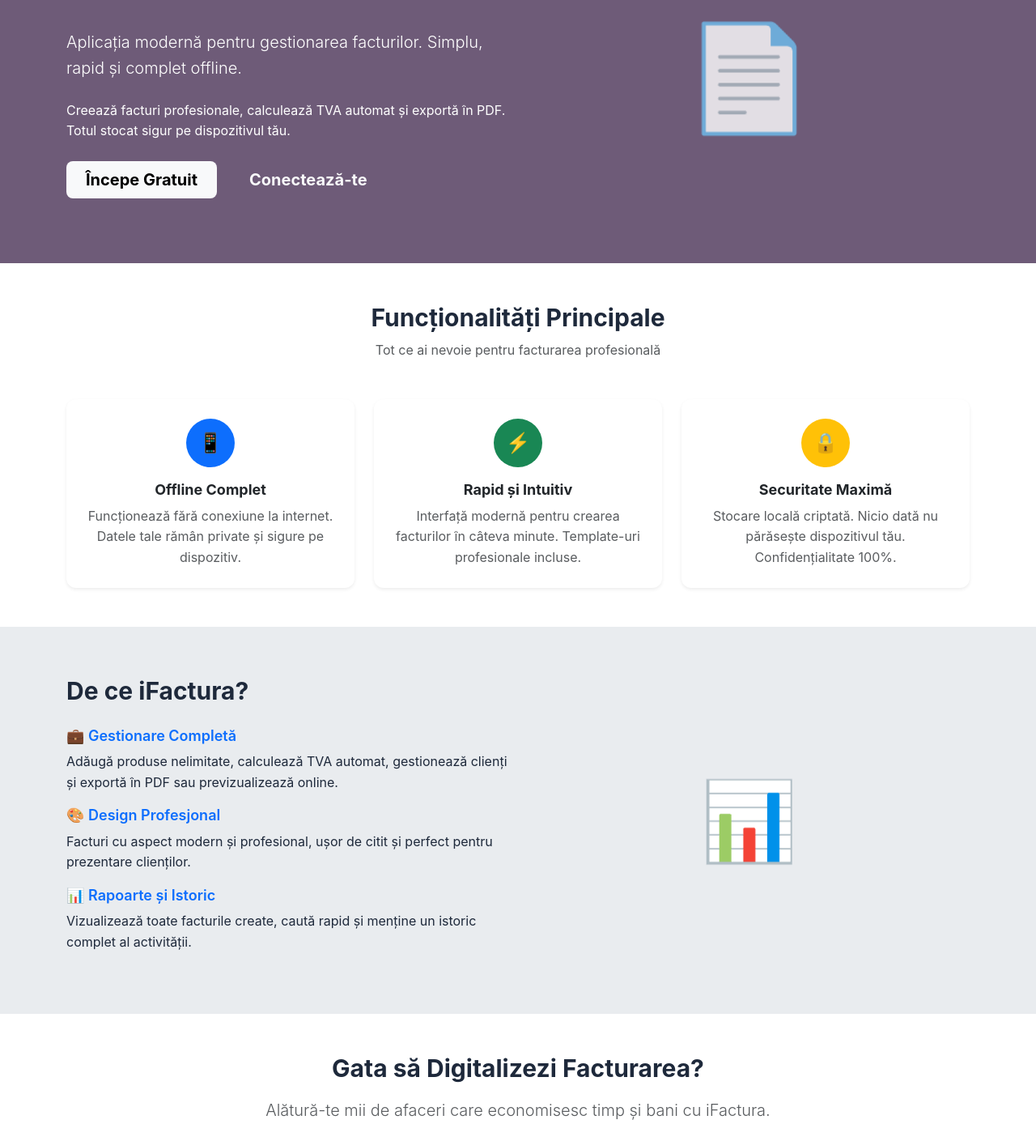
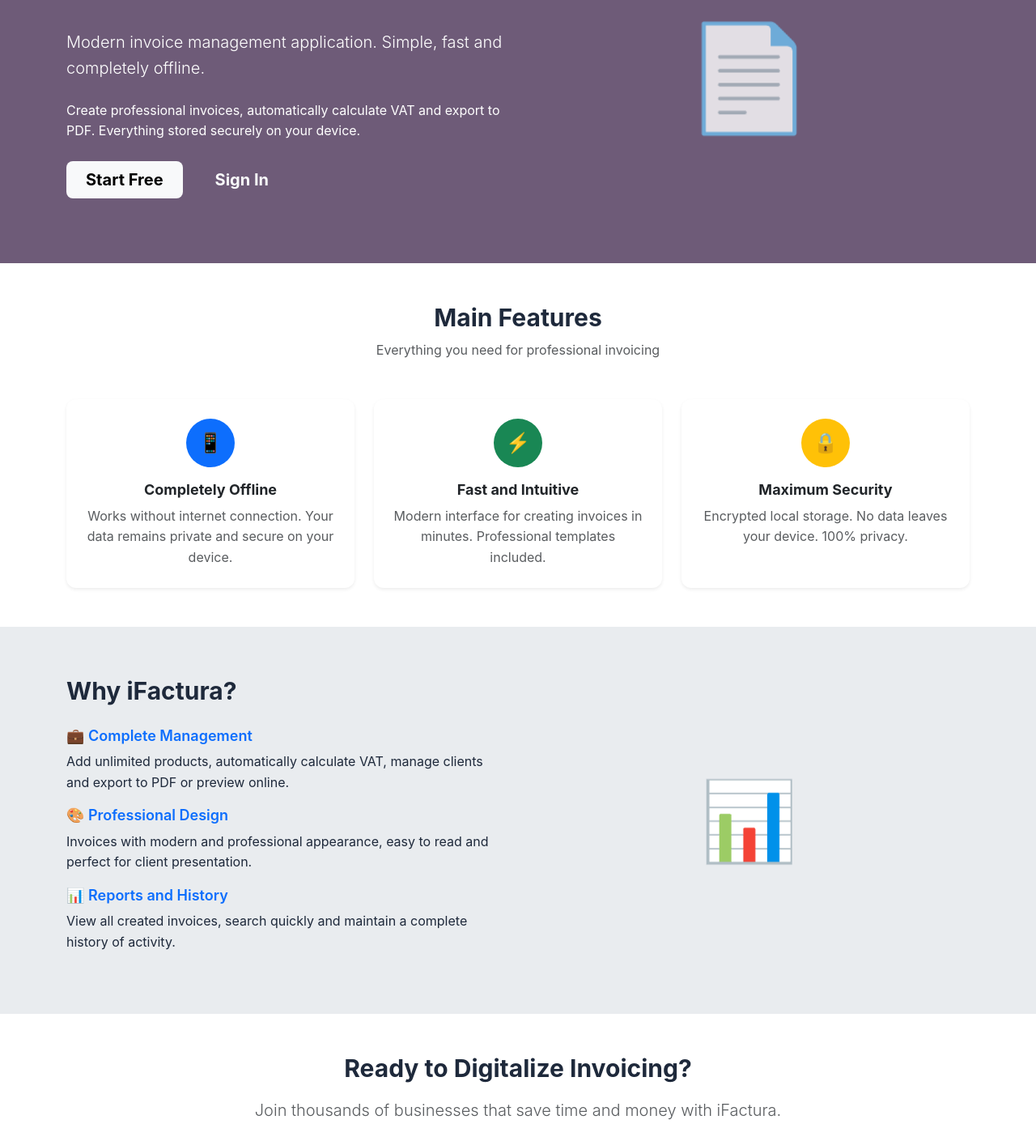
Before and after one commit to strumfitech/Invoice, a React (Vite) app: page / in a window 1280 px wide. Shown: the part 201-1610 px from the top of the page at 81% size. Built offline with nearby package versions, Linux system fonts and the light colour scheme; no server answers.

Commit message:
feat: enhance authentication flow with detailed error handling and internationalization support

```diff
--- a/src/components/AuthContext.jsx
+++ b/src/components/AuthContext.jsx
@@ -29,20 +29,20 @@ export function AuthProvider({ children }) {
   const login = async (email, password) => {
     try {
       await signInWithEmailAndPassword(auth, email, password);
-      return true;
+      return { success: true };
     } catch (error) {
       console.error('Login error:', error);
-      return false;
+      return { success: false, error: error.code };
     }
   };
 
   const register = async (email, password) => {
     try {
       await createUserWithEmailAndPassword(auth, email, password);
-      return true;
+      return { success: true };
     } catch (error) {
       console.error('Registration error:', error);
-      return false;
+      return { success: false, error: error.code };
     }
   };
 
--- a/src/components/Landing.jsx
+++ b/src/components/Landing.jsx
@@ -1,7 +1,10 @@
 import React from 'react';
 import { Link } from 'react-router-dom';
+import { useTranslation } from 'react-i18next';
 
 export default function Landing() {
+  const { t } = useTranslation();
+
   return (
     <div style={{ backgroundColor: '#ffffff', minHeight: '100vh' }}>
       {/* Hero Section */}
@@ -9,19 +12,19 @@ export default function Landing() {
         <div className="container">
           <div className="row align-items-center">
             <div className="col-lg-6">
-              <h1 className="display-4 fw-bold mb-4" style={{ color: 'white' }}>iFactura</h1>
+              <h1 className="display-4 fw-bold mb-4" style={{ color: 'white' }}>{t('landing.hero_title')}</h1>
               <p className="lead fs-5 mb-4">
-                Aplicația modernă pentru gestionarea facturilor. Simplu, rapid și complet offline.
+                {t('landing.hero_subtitle')}
               </p>
               <p className="mb-4">
-                Creează facturi profesionale, calculează TVA automat și exportă în PDF. Totul stocat sigur pe dispozitivul tău.
+                {t('landing.hero_description')}
               </p>
               <div className="d-flex gap-3">
                 <Link to="/register" className="btn btn-light btn-lg px-4 py-2 fw-bold">
-                  Începe Gratuit
+                  {t('landing.start_free')}
                 </Link>
                 <Link to="/login" className="btn btn-outline-light btn-lg px-4 py-2 fw-bold">
-                  Conectează-te
+                  {t('landing.sign_in')}
                 </Link>
               </div>
             </div>
@@ -36,8 +39,8 @@ export default function Landing() {
       <section className="py-5">
         <div className="container">
           <div className="text-center mb-5">
-            <h2 className="fw-bold">Funcționalități Principale</h2>
-            <p className="text-muted">Tot ce ai nevoie pentru facturarea profesională</p>
+            <h2 className="fw-bold">{t('landing.main_features')}</h2>
+            <p className="text-muted">{t('landing.features_subtitle')}</p>
           </div>
           <div className="row g-4">
             <div className="col-md-4">
@@ -46,9 +49,9 @@ export default function Landing() {
                   <div className="bg-primary text-white rounded-circle d-inline-flex align-items-center justify-content-center mb-3" style={{ width: '60px', height: '60px', fontSize: '1.5rem' }}>
                     📱
                   </div>
-                  <h5 className="card-title fw-bold">Offline Complet</h5>
+                  <h5 className="card-title fw-bold">{t('landing.offline_title')}</h5>
                   <p className="card-text text-muted">
-                    Funcționează fără conexiune la internet. Datele tale rămân private și sigure pe dispozitiv.
+                    {t('landing.offline_desc')}
                   </p>
                 </div>
               </div>
@@ -59,9 +62,9 @@ export default function Landing() {
                   <div className="bg-success text-white rounded-circle d-inline-flex align-items-center justify-content-center mb-3" style={{ width: '60px', height: '60px', fontSize: '1.5rem' }}>
                     ⚡
                   </div>
-                  <h5 className="card-title fw-bold">Rapid și Intuitiv</h5>
+                  <h5 className="card-title fw-bold">{t('landing.fast_title')}</h5>
                   <p className="card-text text-muted">
-                    Interfață modernă pentru crearea facturilor în câteva minute. Template-uri profesionale incluse.
+                    {t('landing.fast_desc')}
                   </p>
                 </div>
               </div>
@@ -72,9 +75,9 @@ export default function Landing() {
                   <div className="bg-warning text-white rounded-circle d-inline-flex align-items-center justify-content-center mb-3" style={{ width: '60px', height: '60px', fontSize: '1.5rem' }}>
                     🔒
                   </div>
-                  <h5 className="card-title fw-bold">Securitate Maximă</h5>
+                  <h5 className="card-title fw-bold">{t('landing.secure_title')}</h5>
                   <p className="card-text text-muted">
-                    Stocare locală criptată. Nicio dată nu părăsește dispozitivul tău. Confidențialitate 100%.
+                    {t('landing.secure_desc')}
                   </p>
                 </div>
               </div>
@@ -88,18 +91,18 @@ export default function Landing() {
         <div className="container">
           <div className="row align-items-center">
             <div className="col-lg-6">
-              <h2 className="fw-bold mb-4">De ce iFactura?</h2>
+              <h2 className="fw-bold mb-4">{t('landing.why_title')}</h2>
               <div className="mb-3">
-                <h5 className="text-primary">💼 Gestionare Completă</h5>
-                <p>Adăugă produse nelimitate, calculează TVA automat, gestionează clienți și exportă în PDF sau previzualizează online.</p>
+                <h5 className="text-primary">{t('landing.management_title')}</h5>
+                <p>{t('landing.management_desc')}</p>
               </div>
               <div className="mb-3">
-                <h5 className="text-primary">🎨 Design Profesjonal</h5>
-                <p>Facturi cu aspect modern și profesional, ușor de citit și perfect pentru prezentare clienților.</p>
+                <h5 className="text-primary">{t('landing.design_title')}</h5>
+                <p>{t('landing.design_desc')}</p>
               </div>
               <div className="mb-3">
-                <h5 className="text-primary">📊 Rapoarte și Istoric</h5>
-                <p>Vizualizează toate facturile create, caută rapid și menține un istoric complet al activității.</p>
+                <h5 className="text-primary">{t('landing.reports_title')}</h5>
+                <p>{t('landing.reports_desc')}</p>
               </div>
             </div>
             <div className="col-lg-6 text-center">
@@ -112,12 +115,12 @@ export default function Landing() {
       {/* CTA Section */}
       <section className="py-5">
         <div className="container text-center">
-          <h2 className="fw-bold mb-3">Gata să Digitalizezi Facturarea?</h2>
+          <h2 className="fw-bold mb-3">{t('landing.cta_title')}</h2>
           <p className="lead mb-4 text-muted">
-            Alătură-te mii de afaceri care economisesc timp și bani cu iFactura.
+            {t('landing.cta_subtitle')}
           </p>
           <Link to="/register" className="btn btn-lg px-5 py-3 fw-bold" style={{ backgroundColor: '#6E5B78', color: 'white' }}>
-            Începe Acum - Gratuit
+            {t('landing.start_now')}
           </Link>
         </div>
       </section>
--- a/src/i18n.js
+++ b/src/i18n.js
@@ -84,6 +84,16 @@ const resources = {
       "auth.welcome_desc": "Gestionează facturile cu ușurință",
       "auth.no_account": "Nu ai cont?",
       "auth.have_account": "Ai deja cont?",
+
+      // Auth Errors
+      "auth.error.email_already_in_use": "Acest email este deja înregistrat",
+      "auth.error.weak_password": "Parola este prea slabă. Vă rugăm să folosiți cel puțin 6 caractere",
+      "auth.error.invalid_email": "Vă rugăm să introduceți o adresă de email validă",
+      "auth.error.user_not_found": "Nu s-a găsit niciun cont cu această adresă de email",
+      "auth.error.wrong_password": "Parolă incorectă",
+      "auth.error.too_many_requests": "Prea multe încercări eșuate. Vă rugăm să încercați din nou mai târziu",
+      "auth.error.network_request_failed": "Eroare de rețea. Vă rugăm să verificați conexiunea",
+      "auth.error.default": "A apărut o eroare. Vă rugăm să încercați din nou",
 
       // Company Config
       "company.name": "Nume Companie",
@@ -361,6 +371,50 @@ const resources = {
       "auth.welcome_desc": "Manage invoices easily",
       "auth.no_account": "Don't have an account?",
       "auth.have_account": "Already have an account?",
+      "auth.back": "← Back",
+      "auth.incorrect_credentials": "Incorrect email or password",
+      "auth.email_exists": "Email already exists",
+      "auth.register_button": "Register",
+      "auth.password_requirements": "Password Requirements",
+      "auth.password_min_length": "• Password must be at least 6 characters",
+      "auth.password_combination": "• Use a combination of letters, numbers and symbols",
+      "auth.password_not_guessable": "• Do not use easily guessable passwords",
+      "auth.password_secure": "• Passwords are stored securely and encrypted",
+
+      // Auth Errors
+      "auth.error.email_already_in_use": "This email is already registered",
+      "auth.error.weak_password": "Password is too weak. Please use at least 6 characters",
+      "auth.error.invalid_email": "Please enter a valid email address",
+      "auth.error.user_not_found": "No account found with this email address",
+      "auth.error.wrong_password": "Incorrect password",
+      "auth.error.too_many_requests": "Too many failed attempts. Please try again later",
+      "auth.error.network_request_failed": "Network error. Please check your connection",
+      "auth.error.default": "An error occurred. Please try again",
+
+      // Landing Page
+      "landing.hero_title": "iFactura",
+      "landing.hero_subtitle": "Modern invoice management application. Simple, fast and completely offline.",
+      "landing.hero_description": "Create professional invoices, automatically calculate VAT and export to PDF. Everything stored securely on your device.",
+      "landing.start_free": "Start Free",
+      "landing.sign_in": "Sign In",
+      "landing.main_features": "Main Features",
+      "landing.features_subtitle": "Everything you need for professional invoicing",
+      "landing.offline_title": "Completely Offline",
+      "landing.offline_desc": "Works without internet connection. Your data remains private and secure on your device.",
+      "landing.fast_title": "Fast and Intuitive",
+      "landing.fast_desc": "Modern interface for creating invoices in minutes. Professional templates included.",
+      "landing.secure_title": "Maximum Security",
+      "landing.secure_desc": "Encrypted local storage. No data leaves your device. 100% privacy.",
+      "landing.why_title": "Why iFactura?",
+      "landing.management_title": "💼 Complete Management",
+      "landing.management_desc": "Add unlimited products, automatically calculate VAT, manage clients and export to PDF or preview online.",
+      "landing.design_title": "🎨 Professional Design",
+      "landing.design_desc": "Invoices with modern and professional appearance, easy to read and perfect for client presentation.",
+      "landing.reports_title": "📊 Reports and History",
+      "landing.reports_desc": "View all created invoices, search quickly and maintain a complete history of activity.",
+      "landing.cta_title": "Ready to Digitalize Invoicing?",
+      "landing.cta_subtitle": "Join thousands of businesses that save time and money with iFactura.",
+      "landing.start_now": "Start Now - Free",
 
       // Company Config
       "company.name": "Company Name",
```
Also changed, not shown: src/components/Login.jsx (+23 -9 lines), src/components/Register.jsx (+28 -14 lines), 1 other file (tests, documents, lock files or other folders).
